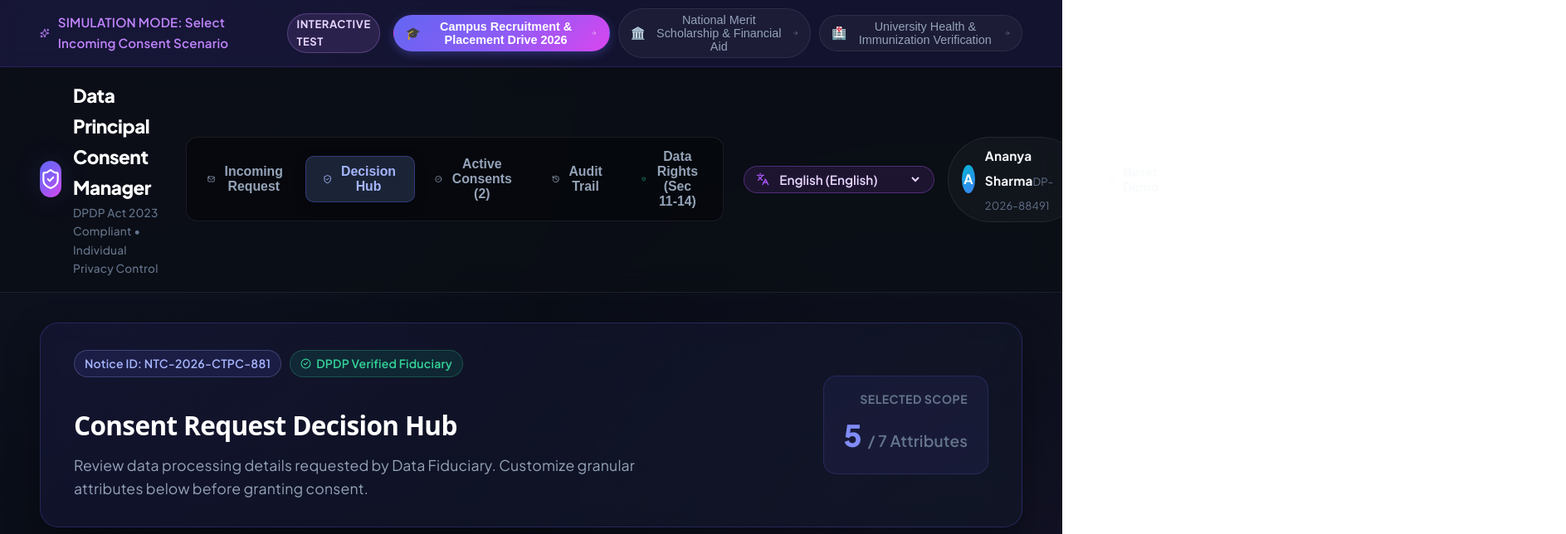
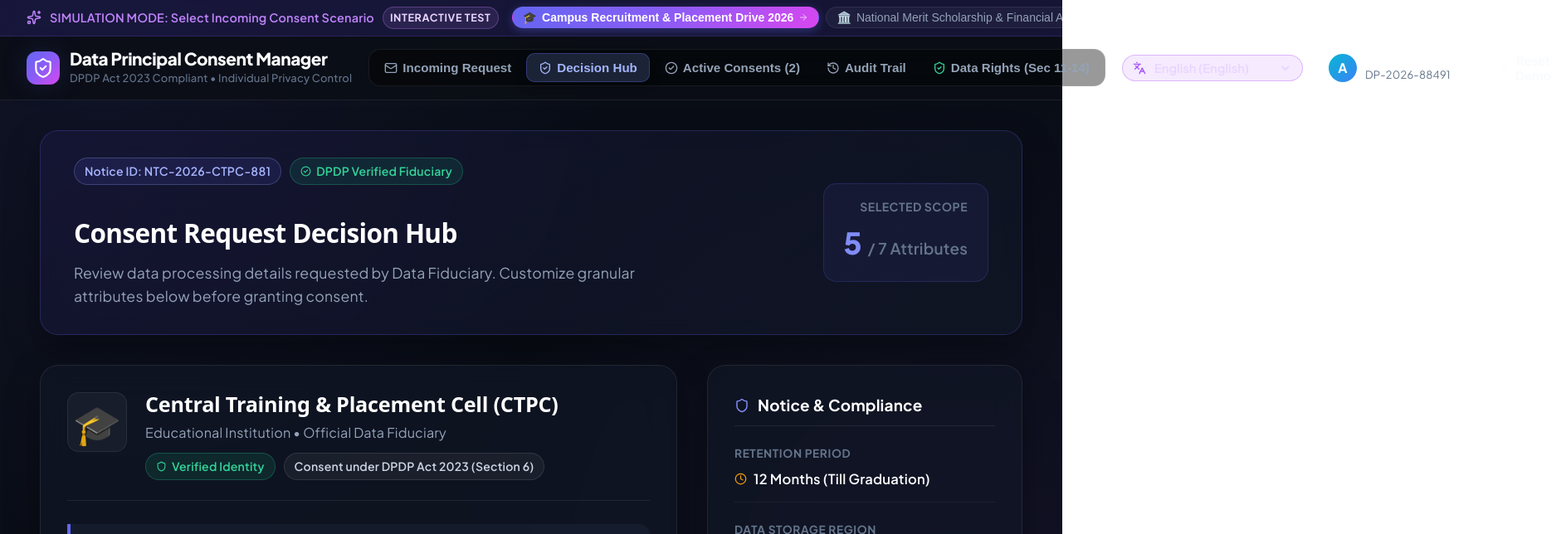
Before and after one commit to Cialfor-Research-Labs/DP-Consent-Manager, a React (Vite) app: page / in a window 1280 px wide. Shown: the top 644 px of the page at 83% size, 1887 px wide, since content can reach past the window. Built offline with nearby package versions, Linux system fonts and the light colour scheme.

Commit message:
CMC-6 Frontend taskbar UI enhancement

```diff
--- a/src/components/Header.jsx
+++ b/src/components/Header.jsx
@@ -90,13 +90,13 @@ export const Header = () => {
           </div>
         </div>
 
-        <div className="user-profile-badge">
+        <div className="user-profile-badge" style={{ whiteSpace: 'nowrap', flexShrink: 0 }}>
           <div className="user-avatar">
             {dataPrincipal.name.charAt(0)}
           </div>
-          <div className="user-info-text">
-            <span className="user-name">{dataPrincipal.name}</span>
-            <span className="user-subtext">{dataPrincipal.id}</span>
+          <div style={{ display: 'flex', flexDirection: 'column', lineHeight: '1.2' }}>
+            <span style={{ fontSize: '0.86rem', fontWeight: 700, color: 'white', whiteSpace: 'nowrap' }}>{dataPrincipal.name}</span>
+            <span style={{ fontSize: '0.72rem', color: 'var(--text-muted)', whiteSpace: 'nowrap' }}>{dataPrincipal.id}</span>
           </div>
         </div>
 
--- a/src/styles/main.css
+++ b/src/styles/main.css
@@ -64,15 +64,17 @@ body {
 
 /* Integrated Sleek Scenario Banner */
 .scenario-bar {
-  background: rgba(30, 27, 75, 0.5);
+  background: rgba(30, 27, 75, 0.6);
   border-bottom: 1px solid rgba(139, 92, 246, 0.2);
-  padding: 10px 48px;
+  padding: 8px 32px;
   display: flex;
   align-items: center;
   justify-content: space-between;
   gap: 16px;
-  font-size: 0.84rem;
+  font-size: 0.8rem;
   backdrop-filter: blur(10px);
+  white-space: nowrap;
+  overflow-x: auto;
 }
 
 .scenario-title-group {
@@ -82,39 +84,46 @@ body {
   font-weight: 600;
   color: #c084fc;
   letter-spacing: 0.2px;
+  white-space: nowrap;
+  flex-shrink: 0;
 }
 
 .scenario-badge {
   background: rgba(192, 132, 252, 0.12);
   border: 1px solid rgba(192, 132, 252, 0.3);
   color: #e9d5ff;
-  padding: 2px 10px;
+  padding: 2px 8px;
   border-radius: 999px;
-  font-size: 0.72rem;
+  font-size: 0.7rem;
   font-weight: 700;
   text-transform: uppercase;
   letter-spacing: 0.6px;
+  white-space: nowrap;
 }
 
 .scenario-pills {
   display: flex;
   align-items: center;
-  gap: 10px;
+  gap: 8px;
+  white-space: nowrap;
+  flex-shrink: 0;
 }
 
 .scenario-pill-btn {
   background: rgba(255, 255, 255, 0.04);
   border: 1px solid rgba(255, 255, 255, 0.08);
   color: var(--text-secondary);
-  padding: 5px 14px;
+  padding: 4px 12px;
   border-radius: 999px;
-  font-size: 0.8rem;
+  font-size: 0.78rem;
   font-weight: 500;
   cursor: pointer;
   transition: all 0.25s ease;
   display: flex;
   align-items: center;
   gap: 6px;
+  white-space: nowrap;
+  flex-shrink: 0;
 }
 
 .scenario-pill-btn:hover {
@@ -136,73 +145,83 @@ body {
   background: rgba(11, 15, 22, 0.85);
   backdrop-filter: blur(16px);
   border-bottom: 1px solid var(--border-color);
-  padding: 16px 48px;
+  padding: 12px 32px;
   position: sticky;
   top: 0;
   z-index: 100;
   display: flex;
   align-items: center;
   justify-content: space-between;
-  gap: 24px;
+  gap: 20px;
 }
 
 .brand-section {
   display: flex;
   align-items: center;
-  gap: 14px;
+  gap: 12px;
+  white-space: nowrap;
+  flex-shrink: 0;
 }
 
 .brand-logo-icon {
-  width: 44px;
-  height: 44px;
-  border-radius: 14px;
+  width: 40px;
+  height: 40px;
+  border-radius: 12px;
   background: var(--accent-gradient);
   display: flex;
   align-items: center;
   justify-content: center;
   color: white;
   font-weight: 800;
-  font-size: 1.3rem;
+  font-size: 1.2rem;
   box-shadow: var(--shadow-glow);
+  flex-shrink: 0;
 }
 
 .brand-title {
-  font-size: 1.25rem;
+  font-size: 1.15rem;
   font-weight: 800;
   letter-spacing: -0.02em;
   color: #ffffff;
+  white-space: nowrap;
+  line-height: 1.2;
 }
 
 .brand-subtitle {
-  font-size: 0.76rem;
+  font-size: 0.72rem;
   color: var(--text-muted);
   font-weight: 500;
   letter-spacing: 0.2px;
+  white-space: nowrap;
 }
 
 .nav-tabs {
   display: flex;
   align-items: center;
-  background: rgba(0, 0, 0, 0.35);
-  padding: 5px;
+  background: rgba(0, 0, 0, 0.4);
+  padding: 4px;
   border-radius: var(--radius-md);
   border: 1px solid var(--border-color);
   gap: 4px;
+  white-space: nowrap;
+  flex-shrink: 0;
 }
 
 .nav-tab-btn {
   background: transparent;
   border: none;
   color: var(--text-secondary);
-  padding: 9px 20px;
+  padding: 8px 14px;
   border-radius: 10px;
-  font-size: 0.88rem;
+  font-size: 0.84rem;
   font-weight: 600;
   cursor: pointer;
   transition: all 0.2s ease;
   display: flex;
   align-items: center;
-  gap: 8px;
+  gap: 6px;
+  white-space: nowrap;
+  flex-shrink: 0;
 }
 
 .nav-tab-btn:hover {
@@ -219,28 +238,32 @@ body {
 .user-profile-badge {
   display: flex;
   align-items: center;
-  gap: 12px;
+  gap: 10px;
   background: rgba(255, 255, 255, 0.03);
   border: 1px solid var(--border-color);
-  padding: 6px 16px;
+  padding: 5px 14px;
   border-radius: 999px;
+  white-space: nowrap;
+  flex-shrink: 0;
 }
 
 /* Indic Language Selector - DPDP Act Sec 5(3) Mandate */
 .lang-selector-wrapper {
   display: flex;
   align-items: center;
+  flex-shrink: 0;
 }
 
 .lang-selector-btn {
   display: flex;
   align-items: center;
-  gap: 8px;
+  gap: 6px;
   background: rgba(168, 85, 247, 0.12);
   border: 1px solid rgba(168, 85, 247, 0.35);
-  padding: 5px 14px;
+  padding: 5px 12px;
   border-radius: 999px;
   transition: all 0.2s ease;
+  white-space: nowrap;
 }
 
 .lang-selector-btn:hover {
@@ -254,7 +277,7 @@ body {
   border: none;
   color: #e9d5ff;
   font-family: var(--font-main);
-  font-size: 0.85rem;
+  font-size: 0.82rem;
   font-weight: 600;
   cursor: pointer;
   outline: none;
```
